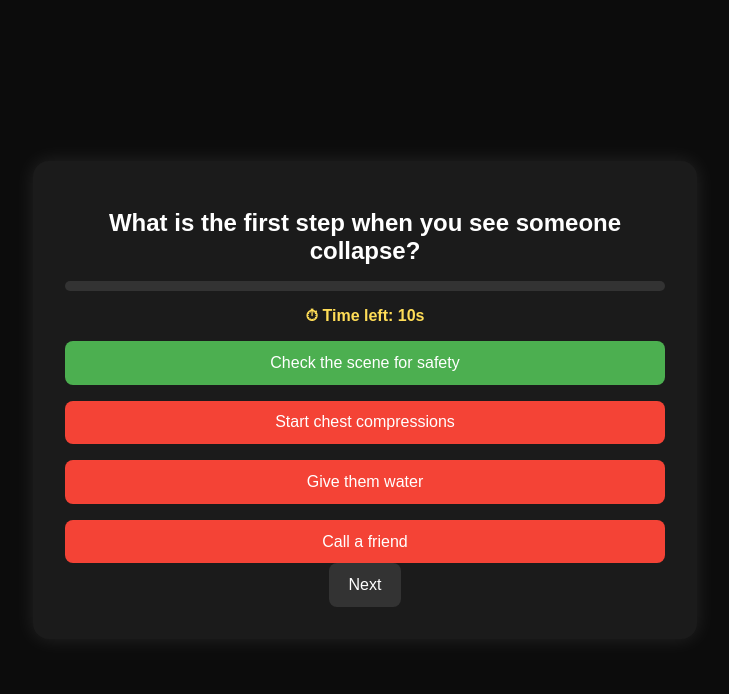
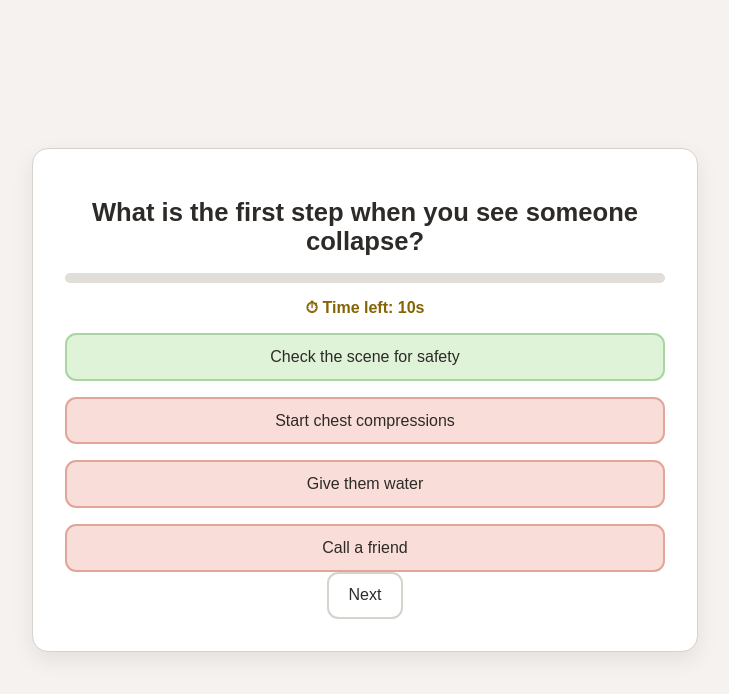
Before and after one commit to yushanjiang17/ride-share-panel, a plain HTML site: page index.html in a window 1280 px wide. Both pictures are taken after a click on the button "Check the scene for safety". Shown: the whole page, without its empty margins (275-1004 px from the left). Drawn offline with Linux system fonts and the light colour scheme.

Commit message:
Updated theme to warm gray design

```diff
--- a/script.js
+++ b/script.js
@@ -258,8 +258,8 @@ function startTimer() {
 function showTimeUpScreen() {
   resetState();
   questionElement.innerHTML = `
-    ⏰ Time's up!<br>
-    You ran out of time.<br><br>
+    Time's up!<br>
+
     <strong>Would you like to try again?</strong>
   `;
   nextButton.innerHTML = "Restart";
--- a/style.css
+++ b/style.css
@@ -1,7 +1,7 @@
 body {
   font-family: "Arial", sans-serif;
-  background-color: #0c0c0c;
-  color: #fff;
+  background-color: #F5F2EF;   /* warm light gray */
+  color: #2E2A27;              /* warm charcoal */
   display: flex;
   justify-content: center;
   align-items: center;
@@ -10,17 +10,21 @@ body {
 }
 
 #game-container {
-  background: #1b1b1b;
+  background: #FFFFFF;         /* white card on warm gray */
   padding: 2rem;
   border-radius: 1rem;
   width: 90%;
   max-width: 600px;
   text-align: center;
-  box-shadow: 0 0 20px rgba(255, 255, 255, 0.1);
+
+  /* soft warm shadow */
+  box-shadow: 0 8px 22px rgba(0, 0, 0, 0.08);
+  border: 1px solid #D7D2CC;   /* subtle warm border */
 }
 
 h1 {
-  font-size: 1.5rem;
+  font-size: 1.6rem;
+  color: #2E2A27;              /* warm charcoal */
 }
 
 .btn-grid {
@@ -30,50 +34,58 @@ h1 {
 }
 
 button {
-  background-color: #333;
-  color: white;
-  border: none;
+  background-color: #FFFFFF;   /* white button */
+  color: #2E2A27;
+  border: 2px solid #D7D2CC;   /* warm border */
   padding: 0.8rem 1.2rem;
-  border-radius: 0.5rem;
+  border-radius: 0.7rem;
   cursor: pointer;
   font-size: 1rem;
-  transition: background 0.2s;
+  transition: 0.2s ease;
 }
 
 button:hover {
-  background-color: #555;
+  background-color: #F1EEEA;   /* warm gray hover */
 }
 
+/* Correct answer (soft sage green) */
 button.correct {
-  background-color: #4caf50;
+  background-color: #DFF3D8;
+  border-color: #A9D5A0;
+  color: #2E2A27;
 }
 
+/* Wrong answer (soft warm coral) */
 button.wrong {
-  background-color: #f44336;
+  background-color: #F8DDD8;
+  border-color: #E2A59A;
+  color: #2E2A27;
 }
 
 .hide {
   display: none;
 }
 
-/* Timer + progress bar styling */
+/* Timer text */
 #timer-container {
   margin-top: 0.5rem;
   font-weight: bold;
-  color: #ffdd57;
+  color: #856404;  /* warm gold-brown */
 }
 
+/* Progress bar background */
 #progress-container {
   width: 100%;
-  background-color: #333;
+  background-color: #E1DDD8;   /* light warm gray */
   border-radius: 10px;
   height: 10px;
   margin: 1rem 0;
   overflow: hidden;
 }
 
+/* Progress bar fill */
 #progress-bar {
-  background-color: #4caf50;
+  background-color: #A4C493;   /* calm warm green */
   height: 100%;
   width: 0%;
   transition: width 0.3s ease;
```
